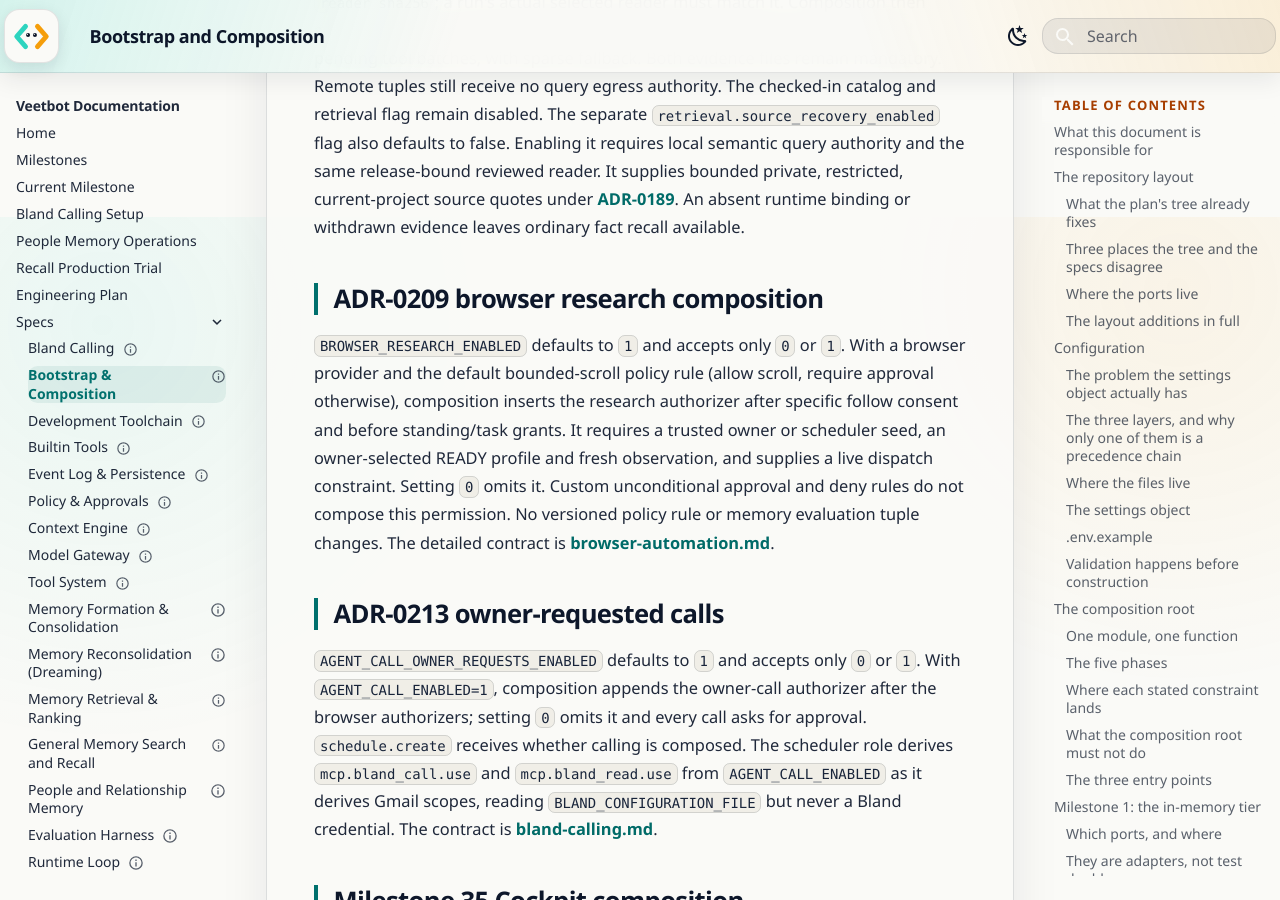
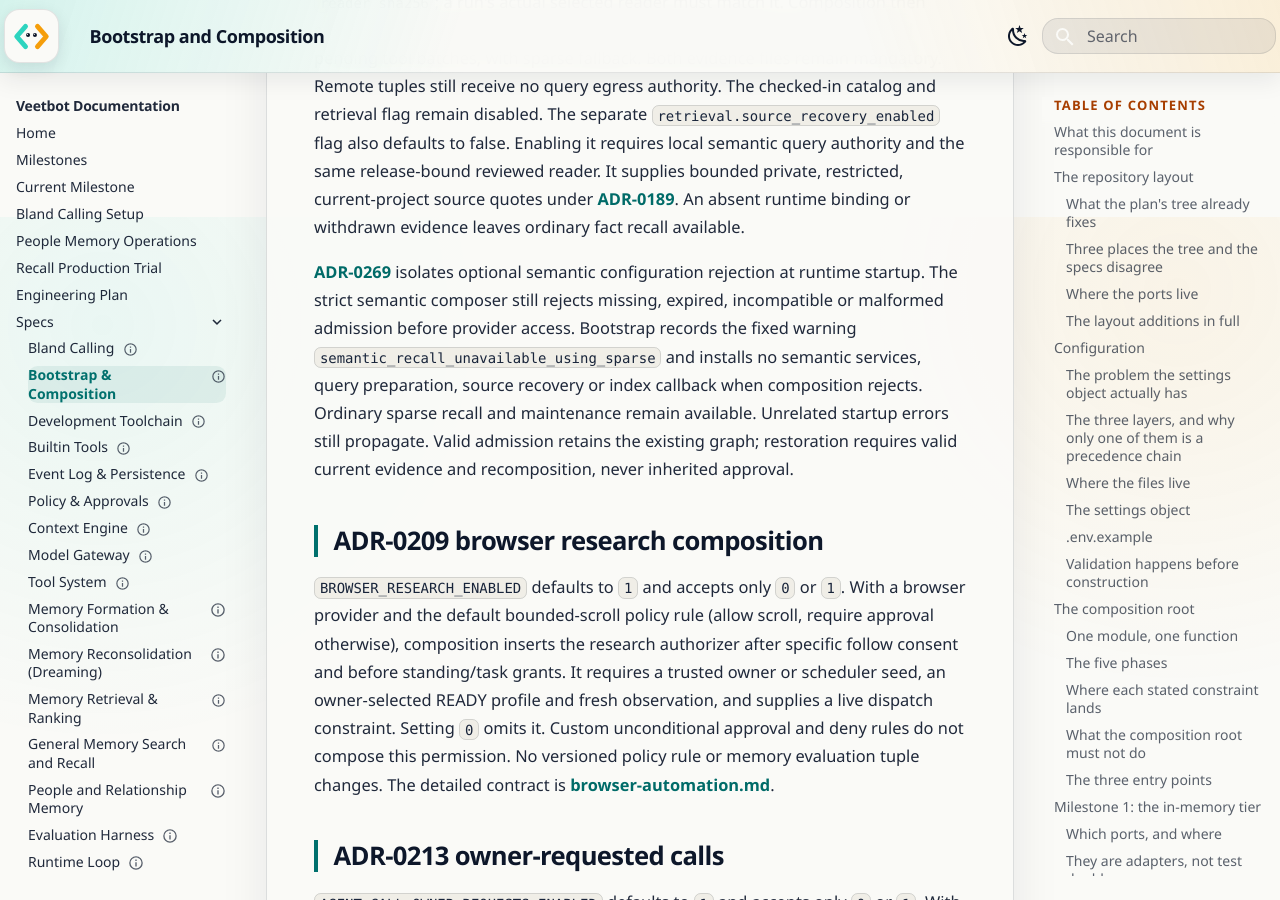
Before and after one commit to avitus/veetbot, an MkDocs documentation site: the page built from docs/plan/bootstrap-and-composition.md, in a window 1280 px wide and 900 px high, scrolled down 43883 px. Built offline with MkDocs 1.6.1 and Material for MkDocs 9.7.7, drawn with Linux system fonts in a browser that asks for light colours.

Commit message:
fix(memory): fall back to sparse recall when semantic startup rejects
Keep strict semantic admission while isolating its configuration rejection
from application startup. Rejected admission leaves semantic services and
maintenance indexing unwired; ordinary sparse recall remains available.
Document the owner-authorized startup behavior in ADR-0269 and cover
readiness, sparse retrieval, release mismatch, and provider non-construction.

Reading-Lane: A
Glen-Conversation: 01a12bcd-632b-7771-8e10-27a551a2d362

```diff
--- a/docs/plan/bootstrap-and-composition.md
+++ b/docs/plan/bootstrap-and-composition.md
@@ -1692,6 +1692,16 @@ reviewed reader. It supplies bounded private, restricted, current-project source
 quotes under [ADR-0189](../adr/0189-governed-memory-source-recovery.md). An absent
 runtime binding or withdrawn evidence leaves ordinary fact recall available.
 
+[ADR-0269](../adr/0269-semantic-admission-falls-back-at-startup.md) isolates
+optional semantic configuration rejection at runtime startup. The strict
+semantic composer still rejects missing, expired, incompatible or malformed
+admission before provider access. Bootstrap records the fixed warning
+`semantic_recall_unavailable_using_sparse` and installs no semantic services,
+query preparation, source recovery or index callback when composition rejects.
+Ordinary sparse recall and maintenance remain available. Unrelated startup
+errors still propagate. Valid admission retains the existing graph; restoration
+requires valid current evidence and recomposition, never inherited approval.
+
 ## ADR-0209 browser research composition
 
 `BROWSER_RESEARCH_ENABLED` defaults to `1` and accepts only `0` or `1`. With a
--- a/mkdocs.yml
+++ b/mkdocs.yml
@@ -403,4 +403,5 @@ nav:
       - 'ADR-0266: Spent one-time repairs are retired': adr/0266-spent-one-time-repairs-are-retired.md
       - 'ADR-0267: Deferred tool index headroom': adr/0267-deferred-index-headroom.md
       - 'ADR-0268: Jobs the agent writes': adr/0268-agent-written-jobs.md
+      - 'ADR-0269: Semantic admission startup fallback': adr/0269-semantic-admission-falls-back-at-startup.md
   - Changelog: changelog.md
```
Also changed, not shown: docs/adr/0269-semantic-admission-falls-back-at-startup.md (added, +46 -0 lines), docs/adr/index.md (+2 -0 lines), docs/recall-production-trial.md (+10 -0 lines), 2 other files.
